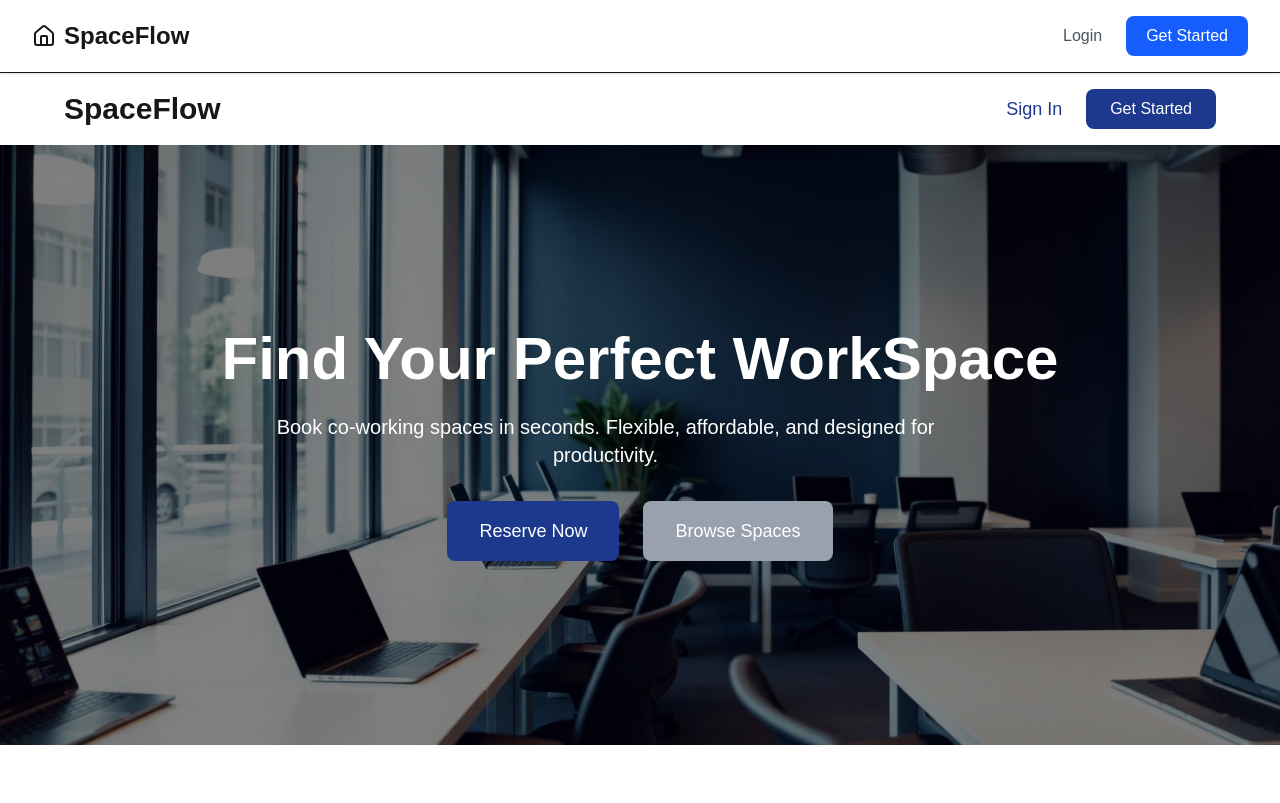
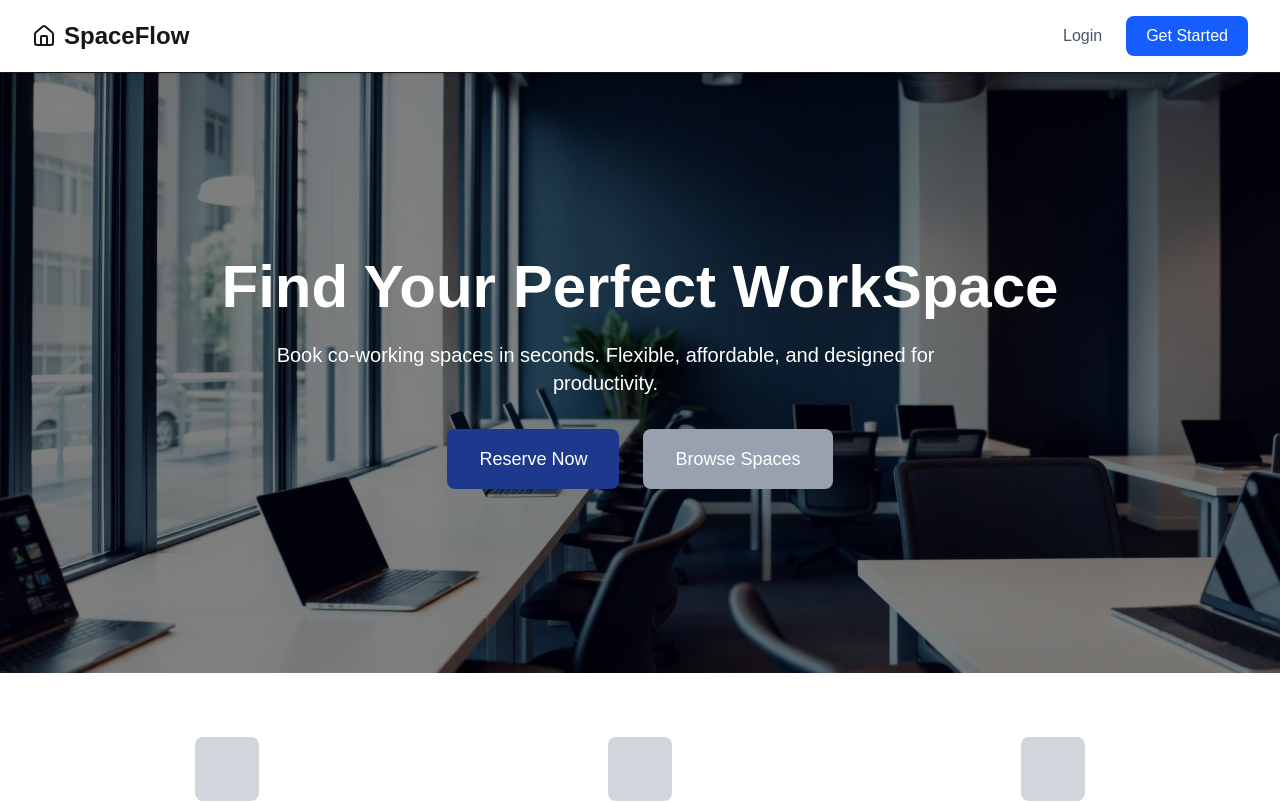
Before and after one commit to ThammanitChai/Front-project, a Next.js app: page / in a window 1280 px wide. Shown: the top 803 px of the page. Built offline with nearby package versions, Linux system fonts and the light colour scheme.

Commit message:
fix api connection

```diff
--- a/src/app/page.tsx
+++ b/src/app/page.tsx
@@ -7,27 +7,6 @@ export default function Home() {
 
   return (
     <div className="w-full min-h-screen bg-white">
-
-      {/* NAVBAR */}
-      <div className="flex justify-between items-center px-16 py-4 shadow-sm">
-        <h1 className="text-3xl font-bold">SpaceFlow</h1>
-
-        <div className="flex gap-6 items-center">
-          <button
-            onClick={() => router.push("/login")}
-            className="text-blue-900 text-lg"
-          >
-            Sign In
-          </button>
-
-          <button
-            onClick={() => router.push("/register")}
-            className="bg-blue-900 text-white px-6 py-2 rounded-lg"
-          >
-            Get Started
-          </button>
-        </div>
-      </div>
 
       {/* HERO */}
       <div
```
